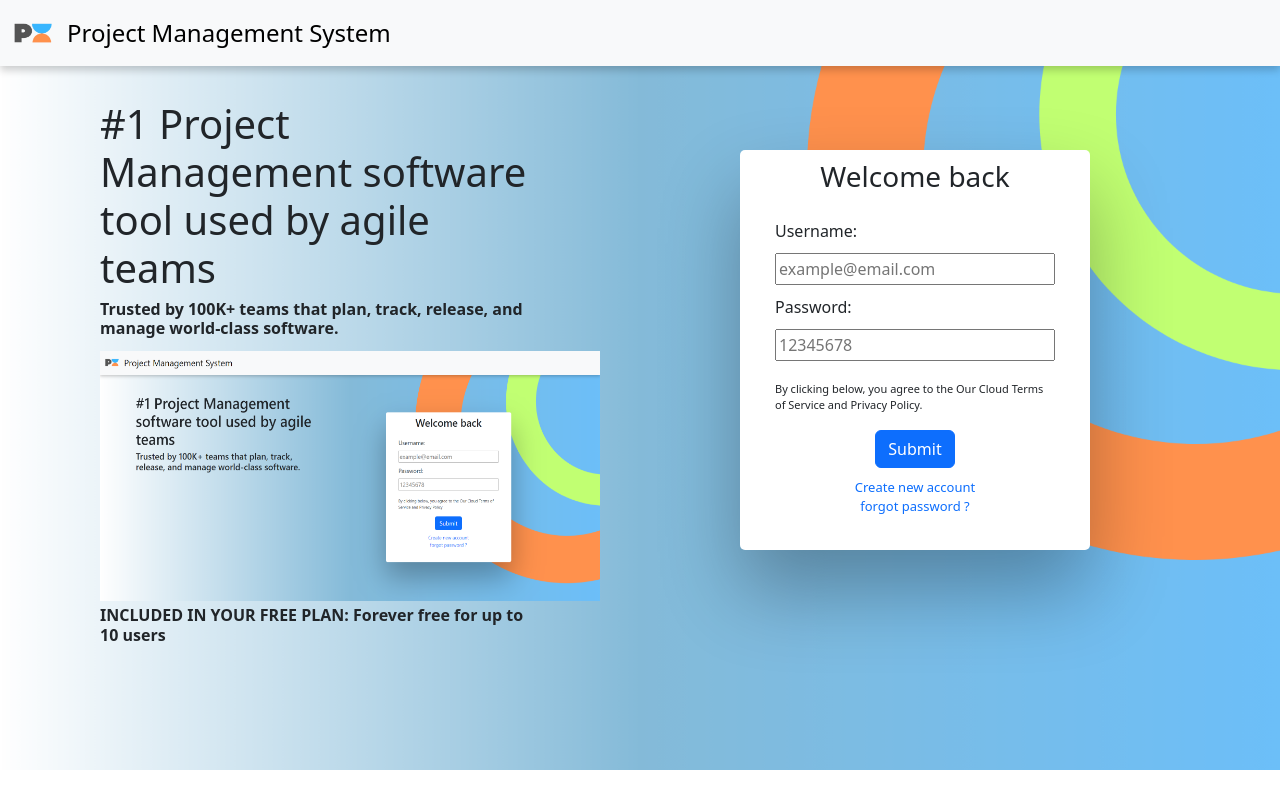
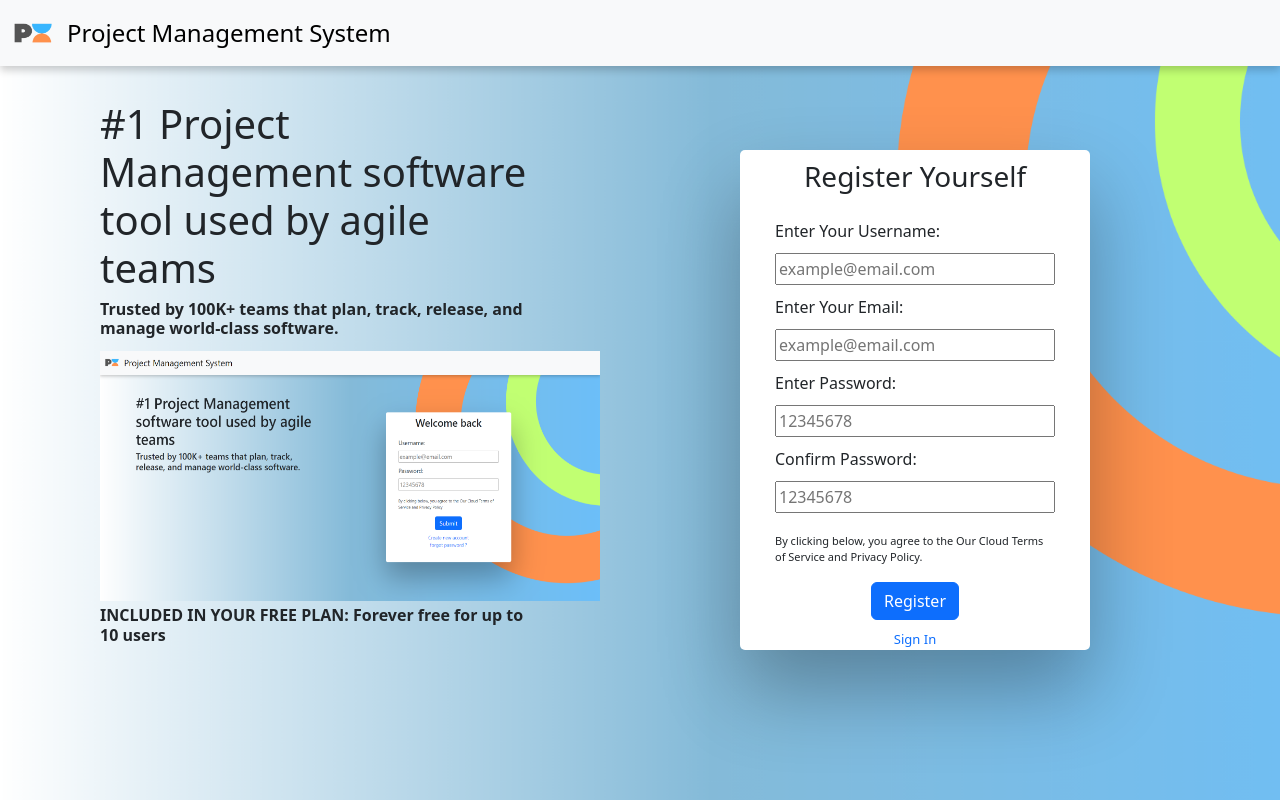
Before and after one commit to gurjotsaini53/project-management-frontend, a React (Vite) app: page / in a window 1280 px wide. Shown: the top 800 px of the page. Built offline with nearby package versions, Linux system fonts and the light colour scheme.

Commit message:
sign up component complete

```diff
--- a/src/App.css
+++ b/src/App.css
@@ -29,7 +29,7 @@ nav.navbar .container-fluid .navbar-brand a {
 
 .banner {
   margin-top: 50px;
-  height: 90vh;
+  height: 100vh;
   width: 100%;
   background-image: url(./img/banner.png);
   background-repeat: no-repeat;
@@ -126,3 +126,70 @@ nav.navbar .container-fluid .navbar-brand a {
   font-family: "Poppins", sans-serif;
   /* font-family: "Shadows Into Light", cursive; */
 }
+
+.banner3 {
+  width: 100%;
+  height: 400px;
+  background-image: url(./img/banner3.svg);
+  background-repeat: no-repeat;
+  background-size: cover;
+}
+
+.banner3 img {
+  width: inherit;
+  height: inherit;
+}
+
+/* signUp  */
+
+.banner .banner-right .signUpFormCantainer {
+  background-color: white;
+  height: 500px;
+  width: 350px;
+  border-radius: 5px;
+  box-shadow: 0px 40px 80px 0px rgba(0, 0, 0, 0.3);
+
+  padding: 10px;
+}
+.banner .banner-right .signUpFormCantainer h3 {
+  text-align: center;
+}
+.banner .banner-right .signUpFormCantainer .signInForm {
+  margin: 25px;
+}
+.banner .banner-right .signUpFormCantainer label {
+  display: block;
+  margin-top: 10px;
+  margin-bottom: 10px;
+}
+
+.banner .banner-right .signUpFormCantainer input {
+  width: 100%;
+  padding: 2px;
+}
+
+.banner .banner-right .signUpFormCantainer input#password {
+  margin-bottom: 20px;
+}
+
+.banner .banner-right .signUpFormCantainer p {
+  font-size: 11px;
+}
+
+.banner .banner-right .signUpFormCantainer .btn-container {
+  display: flex;
+  justify-content: center;
+  align-items: center;
+}
+
+.banner .banner-right .signUpFormCantainer .newAccountContainer {
+  margin-top: 10px;
+  display: flex;
+  justify-content: center;
+  align-items: center;
+  flex-direction: column;
+}
+.banner .banner-right .signUpFormCantainer .newAccountContainer a {
+  text-decoration: none;
+  font-size: 13px;
+}
--- a/src/App.jsx
+++ b/src/App.jsx
@@ -3,6 +3,7 @@ import "./App.css";
 import Navbar from "./components/Navbar";
 import Banner from "./components/Banner";
 import Banner2 from "./components/Banner2";
+import Banner3 from "./components/Banner3";
 
 function App() {
   return (
@@ -10,6 +11,7 @@ function App() {
       <Navbar></Navbar>
       <Banner />
       <Banner2 />
+      {/* <Banner3 /> */}
     </>
   );
 }
--- a/src/components/Banner.jsx
+++ b/src/components/Banner.jsx
@@ -1,5 +1,6 @@
 import softImg from "../img/softImg.png";
 import SignIn from "./SignIn";
+import SignUp from "./SignUp";
 export default function Banner() {
   return (
     <>
@@ -17,7 +18,8 @@ export default function Banner() {
           <h4>INCLUDED IN YOUR FREE PLAN: Forever free for up to 10 users</h4>
         </div>
         <div className="banner-right">
-          <SignIn />
+          {/* <SignIn /> */}
+          <SignUp />
         </div>
       </div>
     </>
--- /dev/null
+++ b/src/components/Banner3.jsx
@@ -0,0 +1,9 @@
+import img1 from "../img/banner3.svg";
+
+export default function Banner() {
+  return (
+    <>
+      <div className="banner3"></div>
+    </>
+  );
+}
--- a/src/components/SignIn.jsx
+++ b/src/components/SignIn.jsx
@@ -7,7 +7,7 @@ export default function SignIn() {
   const handleSubmit = async (event) => {
     event.preventDefault();
     try {
-      const response = await axios.post("https://api.example.com/verify", {
+      const response = await axios.post("", {
         username,
         password,
       });
--- /dev/null
+++ b/src/components/SignUp.jsx
@@ -0,0 +1,80 @@
+import { useState } from "react";
+
+export default function SignUp() {
+  const [newUsername, setNewUsername] = useState("");
+  const [newPassword, setNewPassword] = useState("");
+  const [newConfirmPassword, setConfirmPassword] = useState("");
+  const [newEmail, setNewEmail] = useState("");
+
+  const handleSubmit = async (event) => {
+    event.preventDefault();
+    try {
+      const response = await axios.post("", {
+        username,
+        password,
+      });
+      console.log(response.data);
+      // Handle success here (e.g., redirecting the user)
+    } catch (error) {
+      console.error("Error:", error);
+      // Handle error here
+    }
+  };
+  return (
+    <>
+      <div className="signUpFormCantainer">
+        <h3>Register Yourself</h3>
+        <form onSubmit={handleSubmit} className="signInForm">
+          <label>Enter Your Username:</label>
+          <input
+            type="text"
+            value={newUsername}
+            placeholder="example@email.com"
+            onChange={(e) => setNewUsername(e.target.value)}
+            required
+          />
+          <label>Enter Your Email:</label>
+          <input
+            type="text"
+            value={newEmail}
+            placeholder="example@email.com"
+            onChange={(e) => setNewEmail(e.target.value)}
+            required
+          />
+          <label>Enter Password:</label>
+          <input
+            type="password"
+            value={newPassword}
+            placeholder="12345678"
+            onChange={(e) => setNewPassword(e.target.value)}
+            required
+            id="password1"
+          />
+          <label>Confirm Password:</label>
+          <input
+            type="password"
+            value={newConfirmPassword}
+            placeholder="12345678"
+            onChange={(e) => setConfirmPassword(e.target.value)}
+            required
+            id="password"
+          />
+
+          <p>
+            By clicking below, you agree to the Our Cloud Terms of Service and
+            Privacy Policy.
+          </p>
+          <div className="btn-container">
+            <button type="submit" className="btn btn-primary">
+              Register
+            </button>
+          </div>
+
+          <div className="newAccountContainer">
+            <a href="">Sign In</a>
+          </div>
+        </form>
+      </div>
+    </>
+  );
+}
```
Also changed, not shown: src/img/banner3.png (added), src/img/banner3.svg (added).
